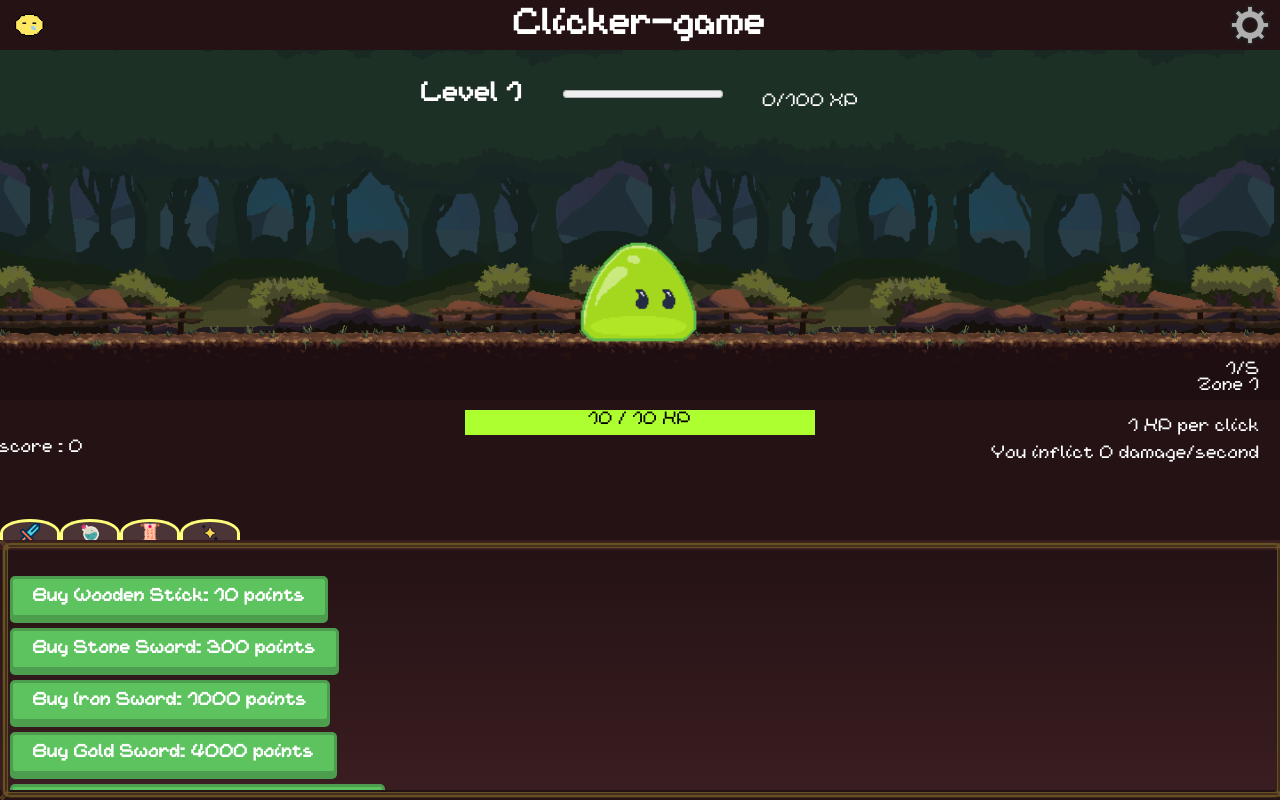
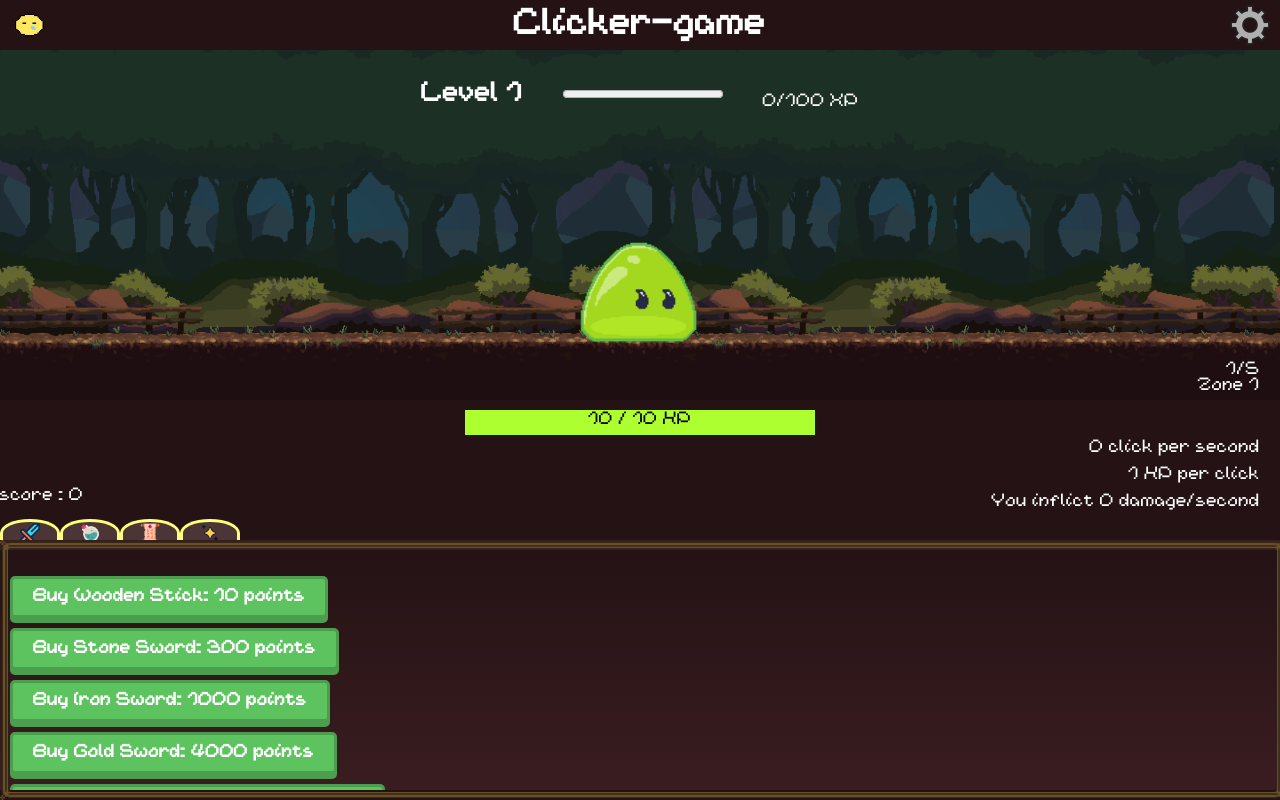
Before and after one commit to TTTaevas/Clicker-game, a React (Vite) app: page / in a window 1280 px wide. Built offline with nearby package versions, Linux system fonts and the light colour scheme.

Commit message:
Created a cps counter that displays how much click you do per second

```diff
--- a/src/components/Game.jsx
+++ b/src/components/Game.jsx
@@ -15,6 +15,7 @@ export default function Game() {
   const [blobClicked, setBlobClicked] = useState(false);
   const [maxMonsterCount, setMaxMonsterCount] = useState(5);
   let [level, setLevel] = useState(1);
+  let [cps, setCps] = useState(0);
   let [power, setPower] = useState(1);
   let [score, setScore] = useState(0);
   let [maxLife, setMaxLife] = useState(10);
@@ -35,6 +36,12 @@ export default function Game() {
     });
   }, []);
 
+  const clickPerSecond = () => {
+    setCps(cps + 1);
+
+    setTimeout(() => setCps((cps) => cps - 1), 1000);
+  };
+
   const setRandomPosition = () => {
     setImagePosition({
       x: Math.floor(Math.random() * containerDimensions.width),
@@ -52,6 +59,7 @@ export default function Game() {
       }
     }
     setBlobClicked(true);
+    clickPerSecond();
     setTimeout(() => {
       setBlobClicked(false);
     }, 100);
@@ -67,6 +75,7 @@ export default function Game() {
       setRandomPosition();
     }
     setBlobClicked(true);
+    clickPerSecond();
     setTimeout(() => {
       setBlobClicked(false);
     }, 100);
@@ -152,6 +161,7 @@ export default function Game() {
           {Math.round(life)} / {maxLife} HP
         </p>
       </div>
+      <p className="cps">{cps} click per second</p>
       <footer>
         <Shop
           potion={potion}
--- a/src/style/game.css
+++ b/src/style/game.css
@@ -36,3 +36,8 @@ margin-top: 58px;
   text-align:end;
   width:100vw;
 }
+.cps{
+  margin-left: -20px;
+  width:100%;
+  text-align:end;
+}
```
